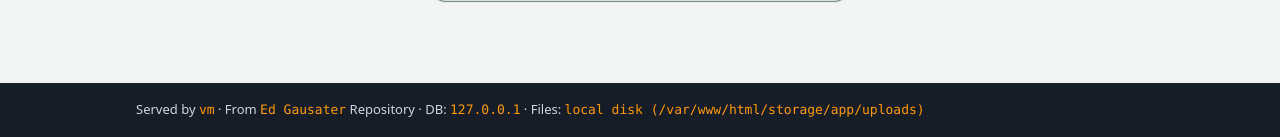
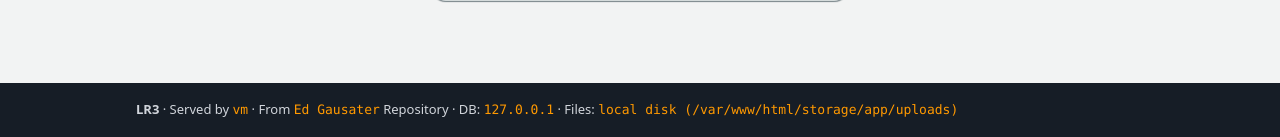
Before and after one commit to gausatereduard/timecapsule, a Laravel app: template resources/views/auth/register.blade.php in a window 1280 px wide. Shown: the part 663-800 px from the top of the page. Run offline with Laravel 12, Linux system fonts and the light colour scheme; the template is opened without the code that fills it: most values are stand-ins (such as "Sample title", 1, 10 or a date in 2020); parts of the project's set-up code (start-up, migrations or seed data) failed here and were passed over.

Commit message:
lab3 finished

```diff
--- a/resources/views/layouts/app.blade.php
+++ b/resources/views/layouts/app.blade.php
@@ -72,7 +72,7 @@
 {{-- Infrastructure info: which machine answered, which database and which file storage it uses. --}}
 <footer class="site-footer">
   <div class="container">
-    Served by <code>{{ gethostname() }}</code> · From <code>Ed Gausater</code> Repository ·  DB: <code>{{ config('database.connections.'.config('database.default').'.host') }}</code> · Files: <code>local disk ({{ config('timecapsule.upload_dir') }})</code>
+    <strong>LR3</strong> · Served by <code>{{ gethostname() }}</code> · From <code>Ed Gausater</code> Repository ·  DB: <code>{{ config('database.connections.'.config('database.default').'.host') }}</code> · Files: <code>local disk ({{ config('timecapsule.upload_dir') }})</code>
   </div>
 </footer>
 
```
Also changed, not shown: 3 other files.
